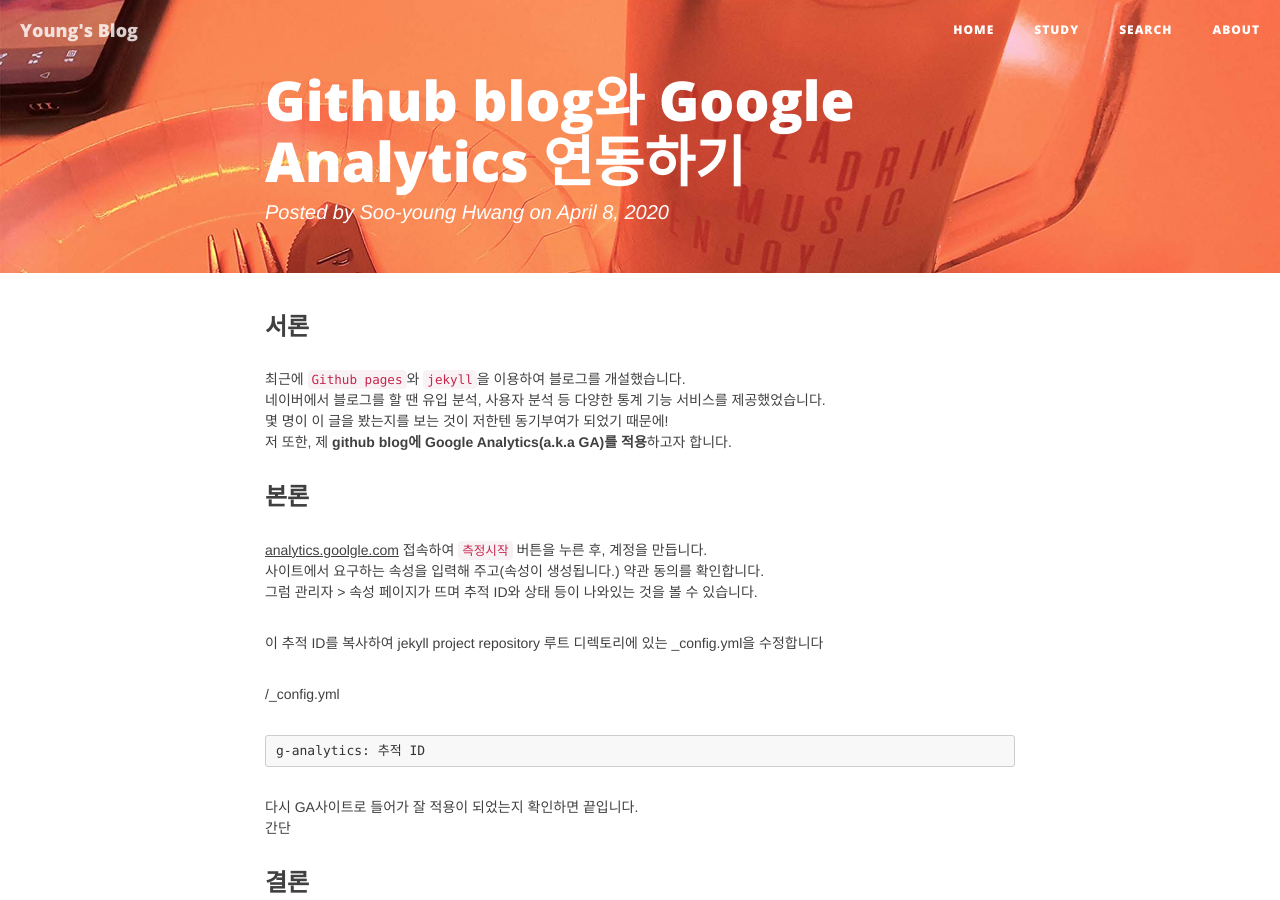
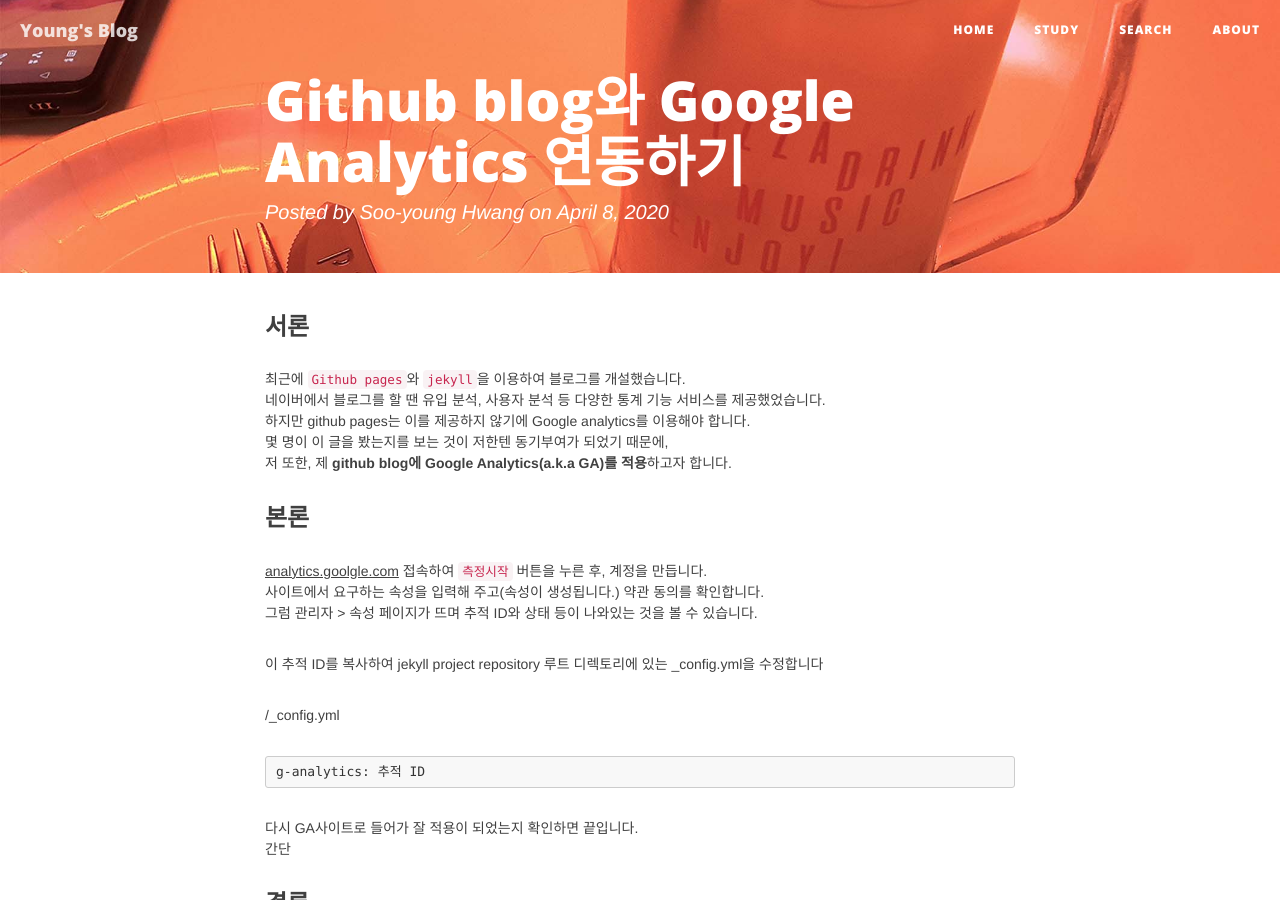
Before and after one commit to SwimmingHwang/SwimmingHwang.github.io.old, a Jekyll site: the page built from _posts/2020-04-08-githubpages-ga.markdown, in a window 1280 px wide and 900 px high. Built offline with Jekyll 4.4.1, drawn with Linux system fonts in a browser that asks for light colours; nearby versions of some CDN libraries; some web fonts are replaced; comment, search, counter and statistics services are not loaded.

Commit message:
post: add sentences

```diff
--- a/_posts/2020-04-08-githubpages-ga.markdown
+++ b/_posts/2020-04-08-githubpages-ga.markdown
@@ -10,7 +10,8 @@
 ### 서론
 최근에 `Github pages`와 `jekyll`을 이용하여 블로그를 개설했습니다.
 네이버에서 블로그를 할 땐 유입 분석, 사용자 분석 등 다양한 통계 기능 서비스를 제공했었습니다.
-몇 명이 이 글을 봤는지를 보는 것이 저한텐 동기부여가 되었기 때문에!
+하지만 github pages는 이를 제공하지 않기에 Google analytics를 이용해야 합니다.
+몇 명이 이 글을 봤는지를 보는 것이 저한텐 동기부여가 되었기 때문에,
 저 또한, 제 **github blog에 Google Analytics(a.k.a GA)를 적용**하고자 합니다.
 
 
```
